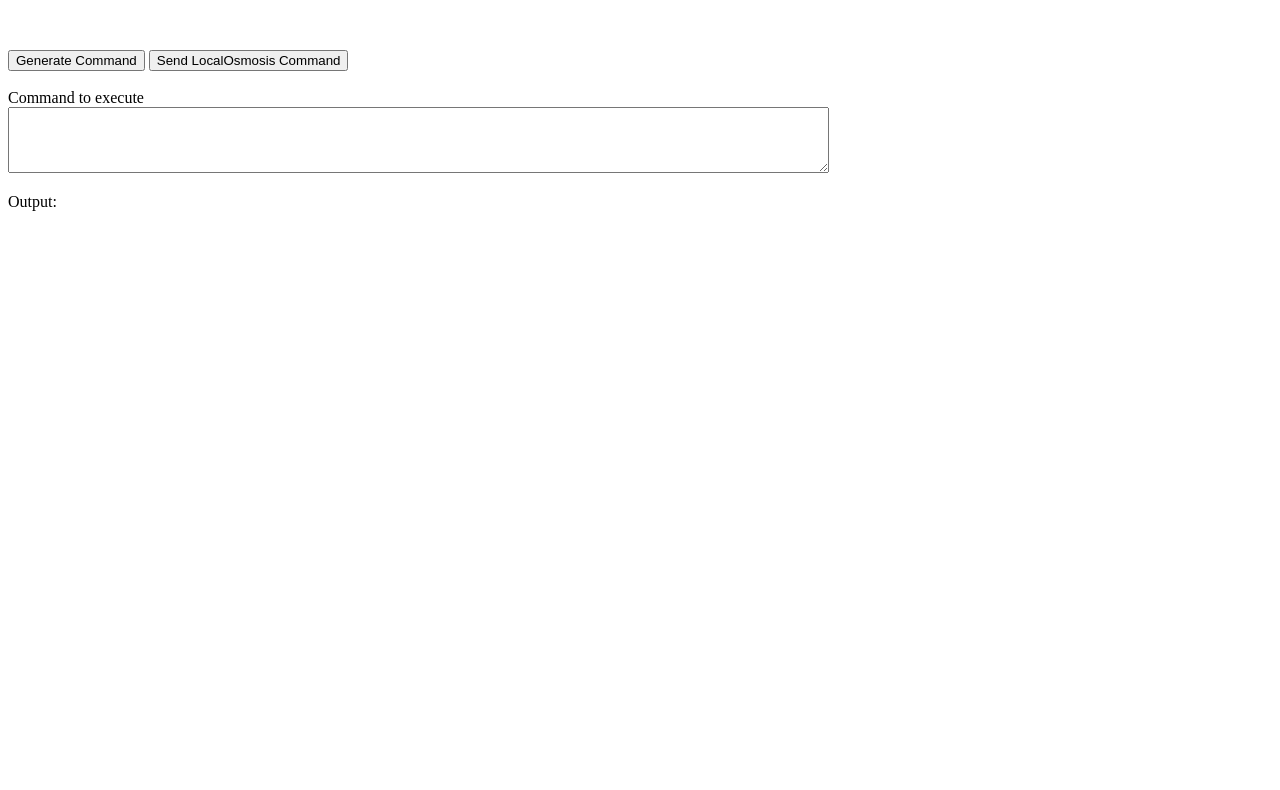
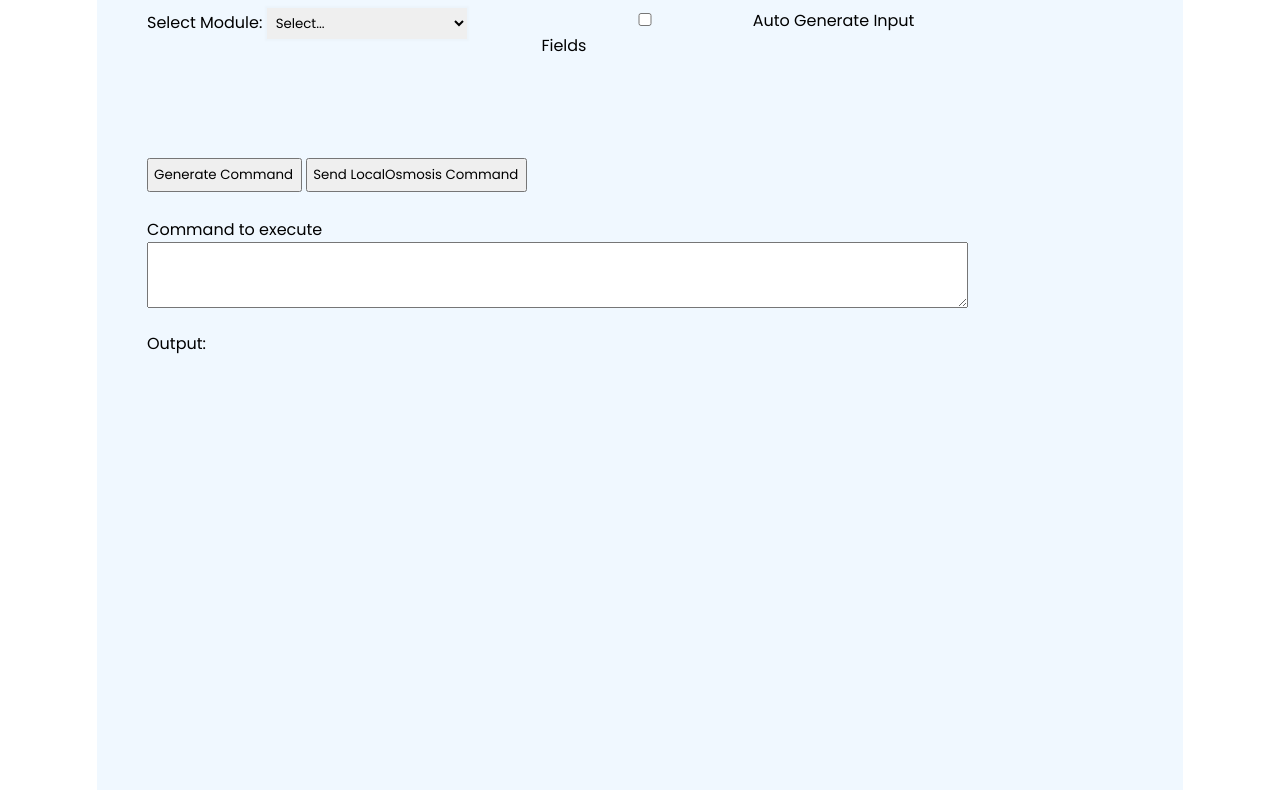
Before and after one commit to stackman27/osmocli-ui, a plain HTML site: page index.html in a window 1280 px wide. Shown: the part 141-931 px from the top of the page. Before the commit the page ends 800 px from the top, so only its background shows below. Drawn offline with Linux system fonts and the light colour scheme.

Commit message:
added some styling

```diff
--- a/index-run-tx.js
+++ b/index-run-tx.js
@@ -2,10 +2,10 @@
 import * as txMsgs from "./interfaces/index.js";
 var selectedInterface;
 const ModulesNames = [
-    { value: "concentratedliquidity", label: "concentratedliquidity" },
-    { value: "valsetpref", label: "valsetpref" },
-    { value: "tokenfactory", label: "tokenfactory" },
-    { value: "superfluid", label: "superfluid" },
+    { value: "concentratedliquidity", label: "Concentratedliquidity" },
+    { value: "valsetpref", label: "Valsetpref" },
+    { value: "tokenfactory", label: "Tokenfactory" },
+    { value: "superfluid", label: "Superfluid" },
 ];
 const ModulesToMessages = {
     concentratedliquidity: [
--- /dev/null
+++ b/index.css
@@ -0,0 +1,49 @@
+body {
+   font-family: 'Poppins', sans-serif;
+}
+
+input {
+    padding: 5px;
+    font-family: 'Poppins', sans-serif;
+    min-width: 200px;
+}
+
+select {
+    padding: 5px;
+    min-width: 200px;
+    padding-right: 10px;
+    font-family: 'Poppins', sans-serif;
+    border:0;
+    box-shadow:0 0 2px 2px rgba(0.1,0,0,0.02);
+}
+
+button {
+    padding: 5px;
+    padding-right: 7px;
+    padding-right: 7px;
+    font-family: 'Poppins', sans-serif;
+}
+
+#container {
+    width: 78%;
+    background-color: aliceblue;
+    margin-left: auto;
+    margin-right: auto;
+    padding: 50px;
+    min-height: 100em;
+    max-height: fit-content;
+}
+
+#selectContainerWrapper {
+    width: 80%;
+    display: flex;
+    justify-content: space-between;
+}
+
+#selectModuleContainer {
+    width: 50%;
+}
+
+#autoGenerateWrapper {
+    width: 50%;
+}
--- a/index.html
+++ b/index.html
@@ -1,6 +1,11 @@
 <!DOCTYPE html>
 <html>
 <head>
+  <link rel="stylesheet" href="index.css">
+  <link rel="preconnect" href="https://fonts.googleapis.com">
+  <link rel="preconnect" href="https://fonts.gstatic.com" crossorigin>
+  <link href="https://fonts.googleapis.com/css2?family=Poppins&family=Press+Start+2P&display=swap" rel="stylesheet">
+
   <title>TypeScript Example</title>
   <script  type="module"  src="interfaces/cl-interfaces.js"> </script>
   <script  type="module"  src="interfaces/valset-interfaces.js"> </script>
@@ -9,18 +14,20 @@
 
 </head>
 <body>
-  <h1> Hello World</h1>
-  <div id = "selectModuleContainer">
-    <!-- <label> Select Module:  </label>
-    <select id = "select-module-element">
-      <option selected="selected" value="">Select...</option>
-    </select> -->
-  </div>
-<br/>
+  <div id = "container">
+    <h1>OsmoSphere CLI</h1>
+    <div id = "selectContainerWrapper">
+      <div id = "selectModuleContainer">
+      </div>
+
+      <div id = "autoGenerateWrapper">
+        <input type="checkbox" id="autoGen" name="autoGen" value="Auto Generate Input Fields">
+        <label for="autoGen"> Auto Generate Input Fields</label>
+     </div>
+    </div>
+    <br/>
 
   <div id = "selectContainer">
-    <input type="checkbox" id="autoGen" name="autoGen" value="Auto Generate Input Fields">
-    <label for="autoGen"> Auto Generate Input Fields</label><br>
   </div>
 
   <br/>
@@ -38,7 +45,7 @@
 
   <p> Output: </p>
   <code id="output"></code>
-
+</div>
 
 </body>
 </html>
```
Also changed, not shown: index-run-tx.ts (+6 -6 lines).
